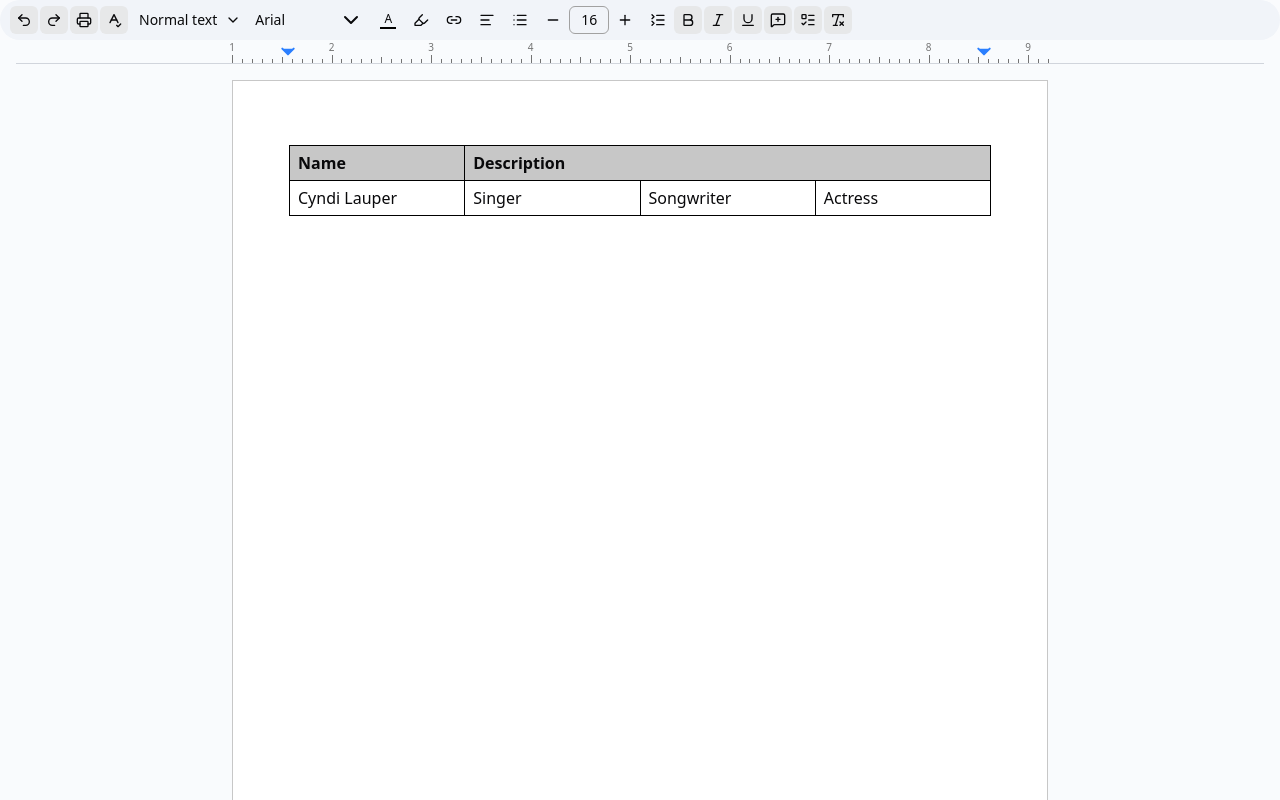
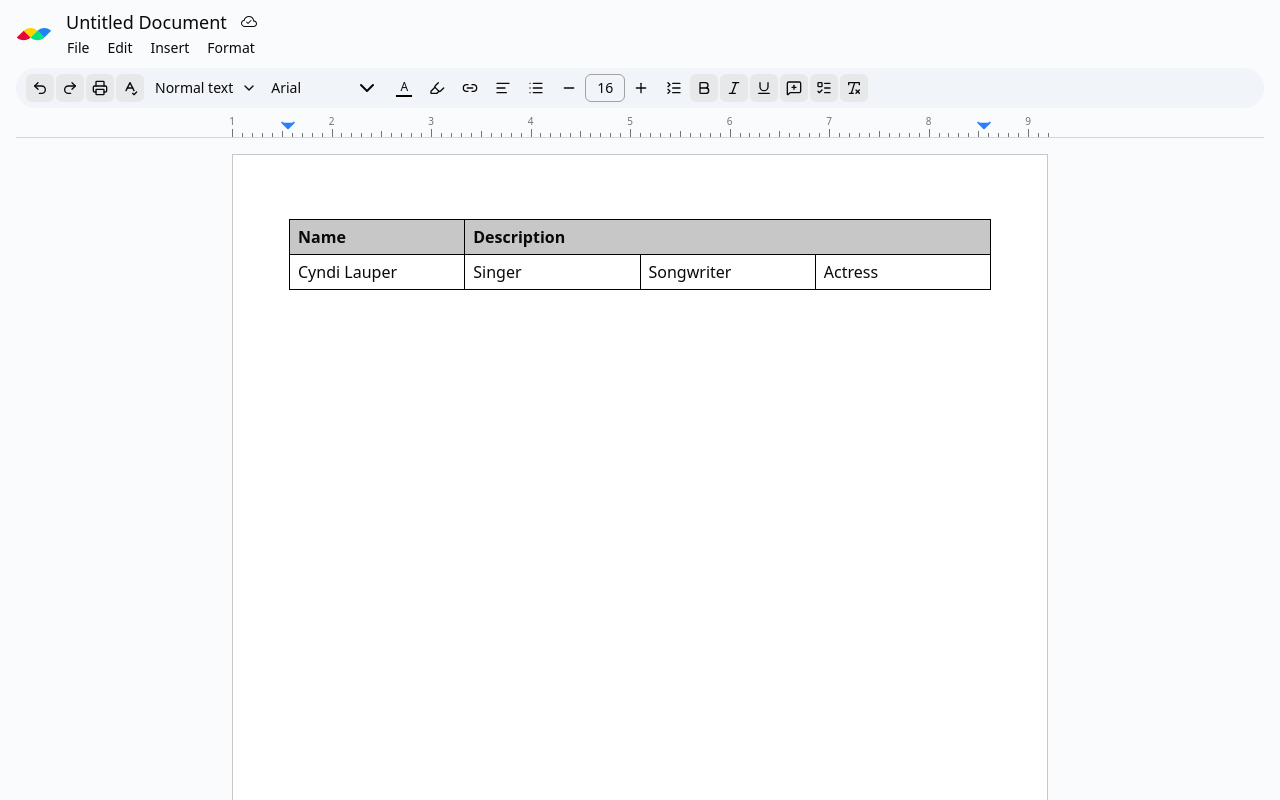
Before and after one commit to Yashxp1/doc, a Next.js app: page /document/123 in a window 1280 px wide. Shown: the top 800 px of the page. Built offline with nearby package versions, Linux system fonts and the light colour scheme.

Commit message:
feat: restructure components

```diff
--- a/src/app/document/[documentId]/page.tsx
+++ b/src/app/document/[documentId]/page.tsx
@@ -2,13 +2,19 @@
 
 import React from 'react';
 import Editor from './editor';
-import {Toolbar} from './Toolbar';
+import { Toolbar } from './Toolbar';
+import { Navbar } from './Navbar';
 
 const Page = () => {
   return (
     <div className="min-h-screen bg-[#fafbfd]">
-      <Toolbar/>
-      <Editor />
+      <div className="flex flex-col px-4 pt-2 gap-y-2 fixed top-0 left-0 z-10 right-0 bg-[#FAFBFD] print:hidden">
+        <Navbar />
+        <Toolbar />
+      </div>
+      <div className="pt-[114px] print:pt-0">
+        <Editor />
+      </div>
     </div>
   );
 };
```
